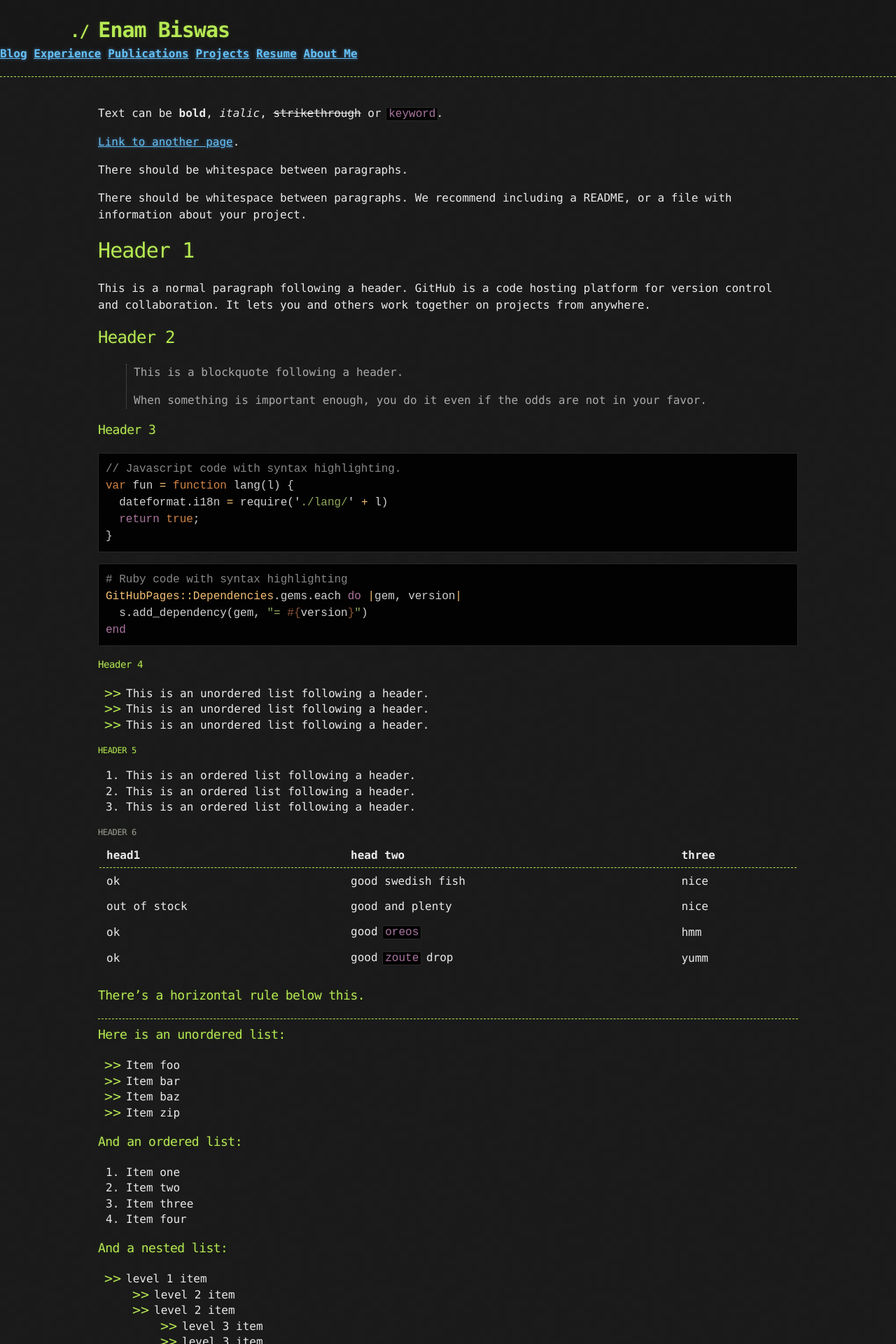
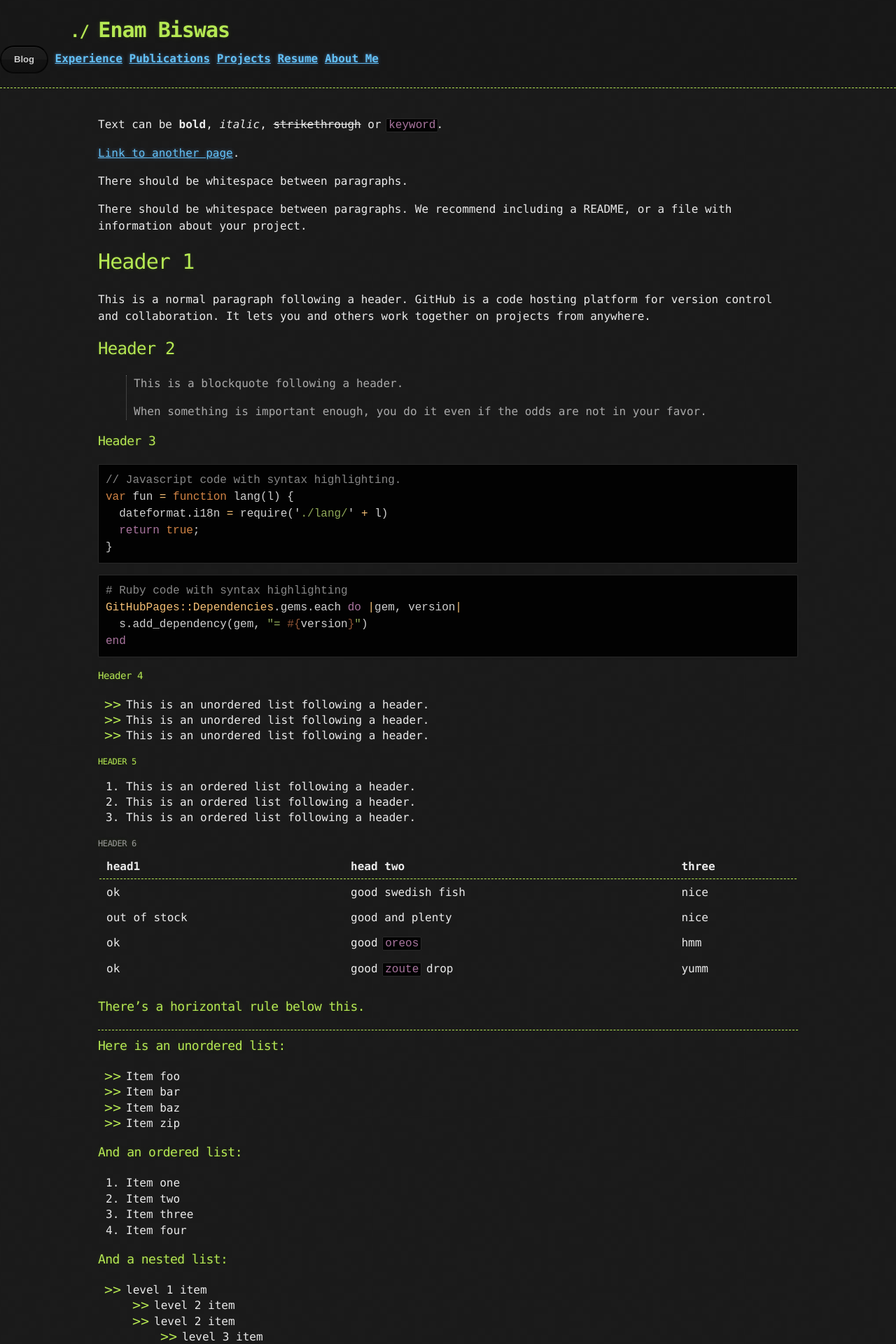
Before and after one commit to e-biswas/e-biswas.github.io, a Jekyll site: the page built from index.md, in a window 1280 px wide. Shown: the top 1920 px of the page at 70% size. Built offline with Jekyll 4.4.1, drawn with Linux system fonts in a browser that asks for light colours.

```diff
--- a/_layouts/default.html
+++ b/_layouts/default.html
@@ -36,7 +36,7 @@
       </div>
 
       <nav>
-          <a href="{{ site.baseurl }}/blog"><b>Blog</b></a>
+          <a href="{{ site.baseurl }}/blog" class="btn btn-github"><b>Blog</b></a>
           <a href="{{ site.baseurl }}/experience"><b>Experience</b></a>
           <a href="{{ site.baseurl }}/publications"><b>Publications</b></a>
           <a href="{{ site.baseurl }}/projects"><b>Projects</b></a>
```
